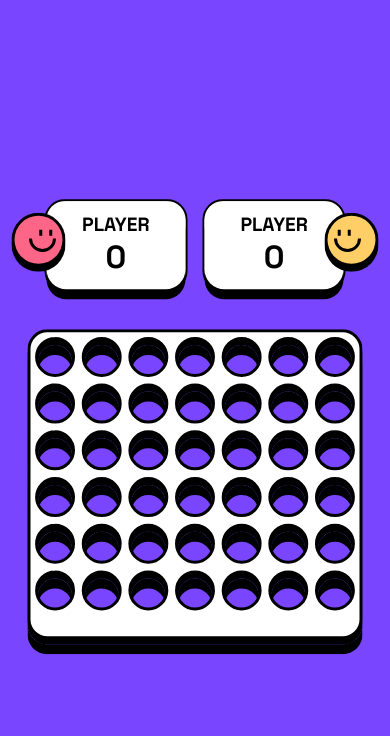
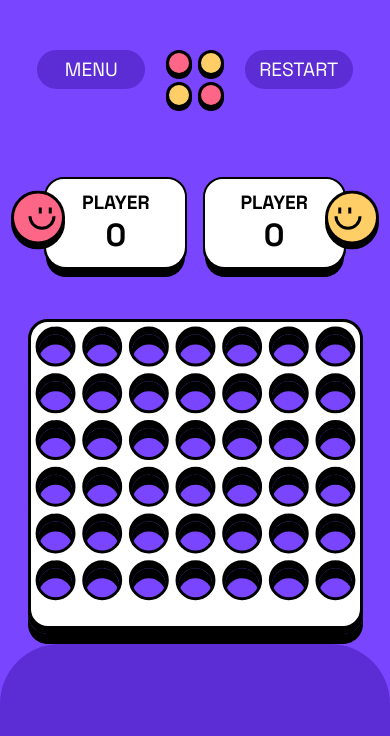
Before and after one commit to OliverCadman/connect_four, a React (Vite) app in the folder app/: page / in a window 390 px wide. Shown: the top 736 px of the page. Built offline with nearby package versions, Linux system fonts and the light colour scheme.

Commit message:
Adjust layout of elements across mobile, device and desktop

```diff
--- a/app/src/assets/css/_mixins.scss
+++ b/app/src/assets/css/_mixins.scss
@@ -12,3 +12,9 @@ $desktop-width: 1220px;
     @content;
   }
 }
+
+@mixin dev-desktop() {
+  @media screen and (min-width: 1440px) {
+    @content;
+  }
+}
--- a/app/src/components/GameArena/Board.tsx
+++ b/app/src/components/GameArena/Board.tsx
@@ -6,8 +6,10 @@ import { ReactComponent as BoardLayerBlackSmall } from "../../assets/images/boar
 
 import { ReactComponent as MarkerRed } from "../../assets/images/marker-red.svg";
 
+import Header from "./Header";
 import GridCell from "./GridCell";
 import Counter from "./Counter";
+
 import { Board as GameBoard } from "../../models/Board";
 import { useWindowWidth } from "../../hooks/UseWindowWidth";
 import { useAppStateContext } from "../../context/AppStateContext";
--- /dev/null
+++ b/app/src/components/GameArena/BottomBorder.tsx
@@ -0,0 +1,7 @@
+import React from "react";
+
+const BottomBorder: React.FC = () => {
+  return <div className="bottom-border"></div>;
+};
+
+export default BottomBorder;
--- /dev/null
+++ b/app/src/components/GameArena/Header.tsx
@@ -0,0 +1,16 @@
+import React from "react";
+import { ReactComponent as LogoIcon } from "../../assets/images/logo.svg";
+
+const Header: React.FC = () => {
+  return (
+    <div className="header__container">
+      <button className="menu-btn__wrapper header__btn">Menu</button>
+      <div className="logo__wrapper">
+        <LogoIcon />
+      </div>
+      <button className="restart-btn__wrapper header__btn">Restart</button>
+    </div>
+  );
+};
+
+export default Header;
--- a/app/src/components/GameArena/_board.scss
+++ b/app/src/components/GameArena/_board.scss
@@ -1,12 +1,7 @@
 .board__container {
-  position: absolute;
-  top: 50%;
-  left: 50%;
-  transform: translate(-50%, -50%);
-
   @include desktop() {
     display: flex;
-    justify-content: space-around;
+    justify-content: center;
     align-items: center;
   }
 }
@@ -78,6 +73,12 @@
   left: 7px;
   display: flex;
   justify-content: space-around;
+
+  display: none;
+
+  @include desktop() {
+    display: flex;
+  }
 }
 
 .board__layer.black,
--- /dev/null
+++ b/app/src/components/GameArena/_bottom-border.scss
@@ -0,0 +1,23 @@
+.bottom-border {
+  position: absolute;
+  bottom: 0;
+  width: 100%;
+  height: 200px;
+  background-color: $dark-purple;
+  border-radius: 60px 60px 0 0;
+
+  @include tablet() {
+    height: 234px;
+  }
+
+  @include desktop() {
+    position: static;
+    height: 200px;
+  }
+
+  @include dev-desktop() {
+    position: absolute;
+    bottom: 0;
+    left: 0;
+  }
+}
--- /dev/null
+++ b/app/src/components/GameArena/_header.scss
@@ -0,0 +1,27 @@
+.header__container {
+  display: flex;
+  justify-content: space-between;
+  width: 100%;
+  margin: 50px auto 60px auto;
+  max-width: 315.5px;
+
+  @include tablet() {
+    max-width: 632px;
+    margin-bottom: 16px;
+  }
+
+  @include desktop() {
+    margin: 0 auto;
+    padding: 53px 0 51px 0;
+  }
+}
+
+.header__btn {
+  background-color: $dark-purple;
+  border-radius: 100px;
+  color: $white;
+  height: 39px;
+  width: 108px;
+  text-transform: uppercase;
+  font-size: $fs-xs;
+}
--- a/app/src/components/GameArena/_scorecard.scss
+++ b/app/src/components/GameArena/_scorecard.scss
@@ -3,9 +3,13 @@
   background-color: $white;
   width: 60%;
   text-align: center;
-  margin-bottom: 2rem;
+  margin-bottom: 50px;
   border-radius: $base-border-radius;
   position: relative;
+
+  @include tablet() {
+    margin-bottom: 32px;
+  }
 
   @include desktop() {
     width: initial;
@@ -33,11 +37,12 @@
       display: flex;
       align-items: center;
       justify-content: space-around;
-      padding: 0.5875rem 1rem;
+      padding: 0.3875rem 1rem;
     }
 
     @include desktop() {
       display: block;
+      margin-left: 0 3.75rem;
       padding: 2.1875rem 1.5rem 0 1.5rem;
     }
   }
--- a/app/src/index.scss
+++ b/app/src/index.scss
@@ -23,9 +23,25 @@
   padding: 0;
 }
 
+button {
+  border: 0;
+  background: none;
+  outline: none;
+  cursor: pointer;
+  font-family: "Space Grotesk", system-ui, -apple-system, BlinkMacSystemFont,
+    "Segoe UI", Roboto, Oxygen, Ubuntu, Cantarell, "Open Sans", "Helvetica Neue",
+    sans-serif;
+}
+
+.main-bg {
+  background-color: $light-purple;
+}
+
 // Page SCSS Imports
 @import "./pages/scss/gamearena";
 
 // Component SCSS Imports
 @import "./components/GameArena/board";
 @import "./components/GameArena/scorecard";
+@import "./components/GameArena/bottom-border";
+@import "./components/GameArena/header";
--- a/app/src/pages/GameArena.tsx
+++ b/app/src/pages/GameArena.tsx
@@ -1,14 +1,22 @@
 import React from "react";
 import Board from "../components/GameArena/Board";
 import ScoreCard from "../components/GameArena/ScoreCard";
+import Header from "../components/GameArena/Header";
+import BottomBorder from "../components/GameArena/BottomBorder";
 import { AppStateProvider } from "../context/AppStateContext";
 
 const GameArena: React.FC = () => {
   return (
     <AppStateProvider>
-      <main>
+      <main className="main-bg">
         <section className="game-arena__container">
+          <div className="header-hidden-md">
+            <Header />
+          </div>
           <div className="board__container">
+            <div className="header-hidden-lg">
+              <Header />
+            </div>
             <div className="scorecard__container-sm">
               <ScoreCard player="playerOne" />
               <ScoreCard player="playerTwo" />
@@ -23,6 +31,7 @@ const GameArena: React.FC = () => {
             <Board />
           </div>
         </section>
+        <BottomBorder />
       </main>
     </AppStateProvider>
   );
--- a/app/src/pages/scss/_gamearena.scss
+++ b/app/src/pages/scss/_gamearena.scss
@@ -1,8 +1,16 @@
 .game-arena__container {
   min-height: 100vh;
   position: relative;
-  background-color: $light-purple;
-  overflow: scroll;
+  display: flex;
+  justify-content: center;
+
+  @include tablet() {
+    align-items: flex-start;
+  }
+
+  @include desktop() {
+    display: block;
+  }
 }
 
 .relative {
@@ -21,7 +29,14 @@
   }
 }
 
-.scorecard-hidden-md {
+.header-hidden-lg {
+  display: block;
+  @include desktop() {
+    display: none;
+  }
+}
+
+.header-hidden-md {
   display: none;
 
   @include desktop() {
```
Lines whose indentation alone changed are shown as unchanged.
